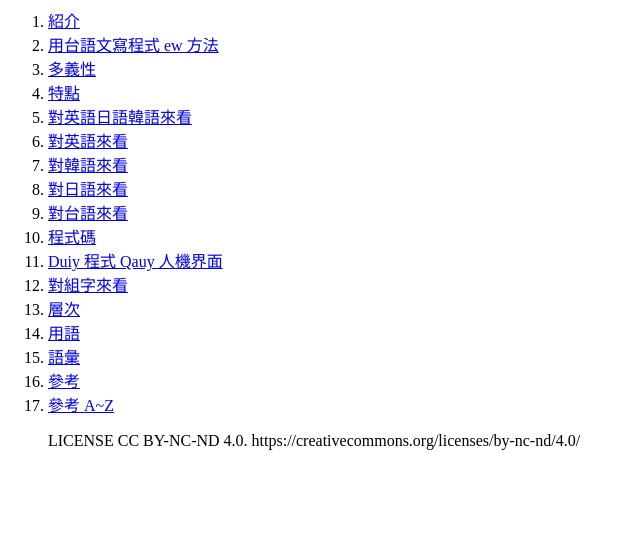
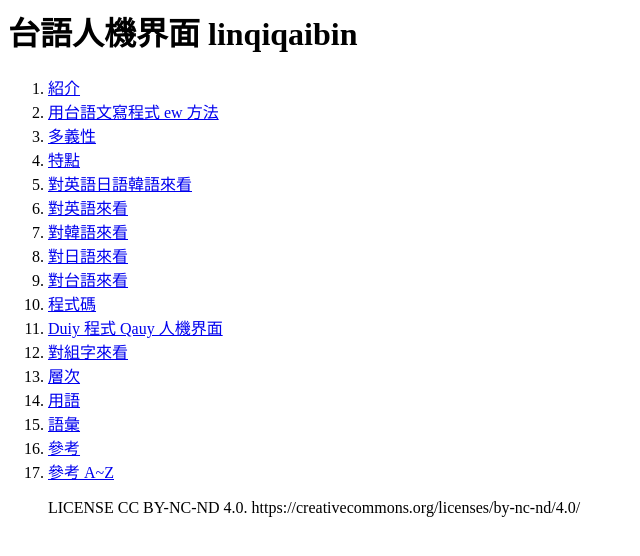
Before and after one commit to taipalogy/linkikaibin, a plain HTML site: page index.html in a window 1280 px wide. Shown: the whole page, without its empty margins (0-640 px from the left). Drawn offline with Linux system fonts and the light colour scheme.

Commit message:
added title

```diff
--- a/index.html
+++ b/index.html
@@ -5,6 +5,7 @@
 </title>
 </head>
 <body>
+<h1>台語人機界面 linqiqaibin</h1>
 <ol>
   <li><a href="introduction">紹介</a></li>
   <li><a href="programming">用台語文寫程式 ew 方法</a></li>
```
